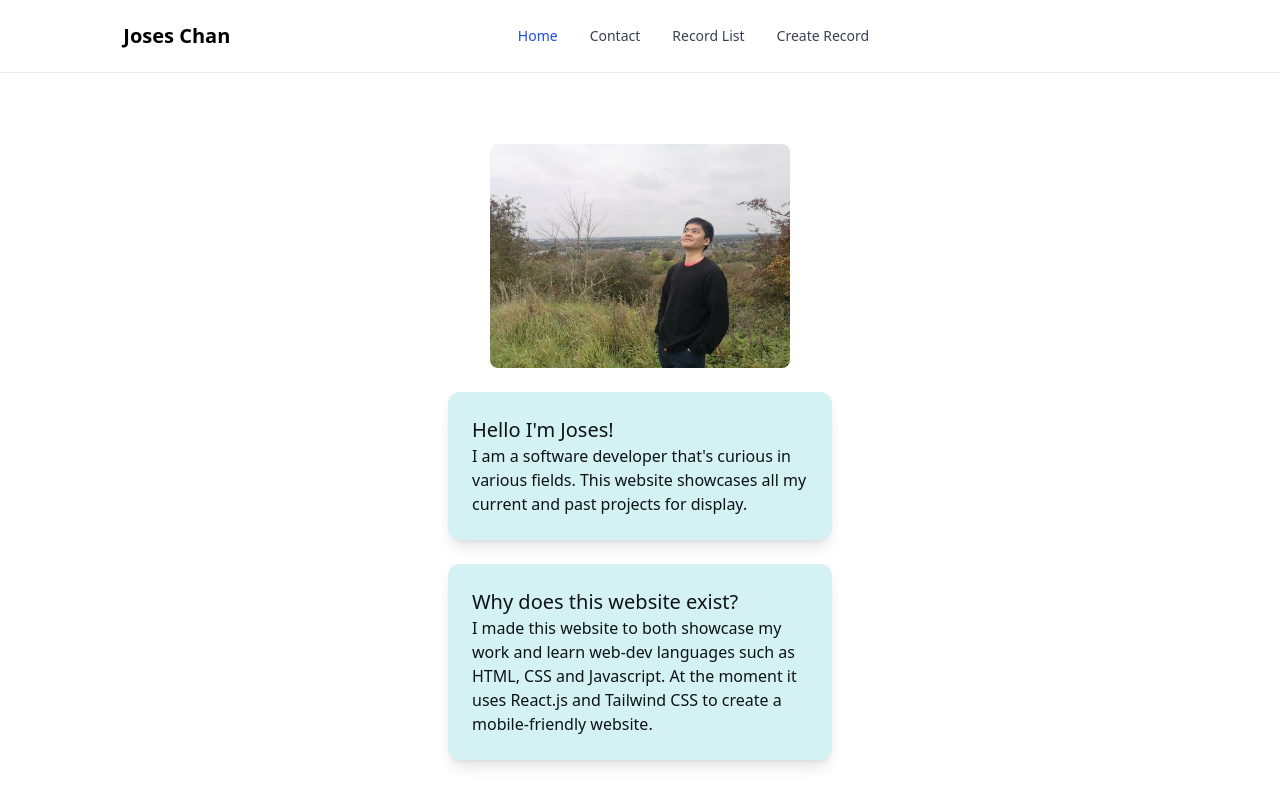
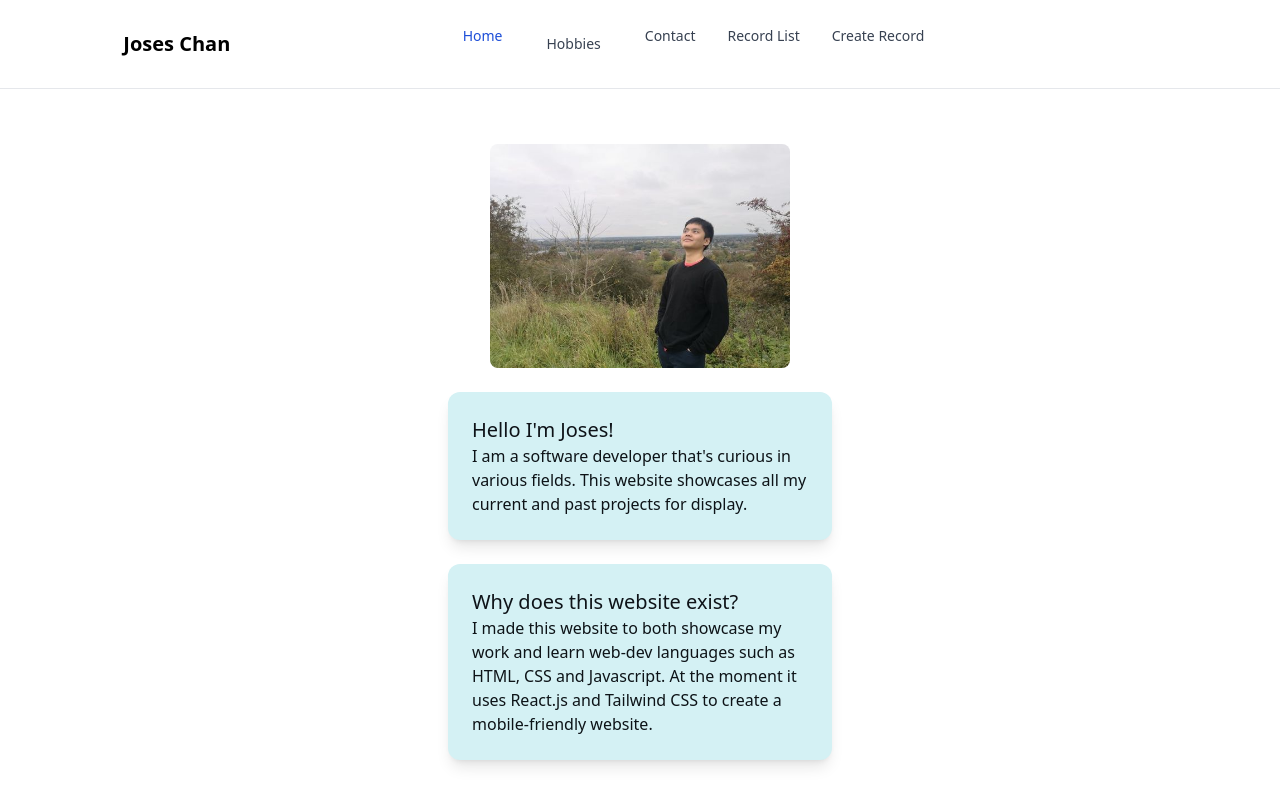
Before and after one commit to JosesChan/Personal-Website, a React (Create React App) app in the folder front_end/: page / in a window 1280 px wide. Built offline with nearby package versions, Linux system fonts and the light colour scheme.

Commit message:
Implementing navmenu highlighting features

```diff
--- a/front_end/src/components/NavMenu.jsx
+++ b/front_end/src/components/NavMenu.jsx
@@ -42,15 +42,12 @@ const NavMenu = () => {
         <div className={`lg:flex justify-between items-center w-full md:w-auto md:block md:order-1 md:pb-0 ${navbar ? "block" : "hidden"}`}>
           <ul className="flex flex-col p-4 mt-4 bg-gray-50 rounded-lg border border-gray-100 md:flex-row md:space-x-8 md:mt-0 md:text-sm md:font-medium md:border-0 md:bg-white dark:bg-gray-800 md:dark:bg-gray-900 dark:border-gray-700">
 
-              <CustomLink to="/" className="block py-2 px-3 text-white bg-blue-700 rounded md:bg-transparent md:text-blue-700 md:p-0 dark:text-white" aria-current="page">Home</CustomLink>
-              {/*               <CustomLink to="/About" className="block py-2 px-3 text-gray-700 rounded hover:bg-gray-100 md:hover:bg-transparent md:hover:text-blue-700 md:p-0 md:dark:hover:text-white dark:text-gray-400 dark:hover:bg-gray-700 dark:hover:text-white md:dark:hover:bg-transparent dark:border-gray-700">About</CustomLink>
-              <CustomLink to="/Projects" className="block py-2 px-3 text-gray-700 rounded hover:bg-gray-100 md:hover:bg-transparent md:hover:text-blue-700 md:p-0 md:dark:hover:text-white dark:text-gray-400 dark:hover:bg-gray-700 dark:hover:text-white md:dark:hover:bg-transparent dark:border-gray-700">Work Projects</CustomLink>
-              <CustomLink to="/Hobbies" className="block py-2 px-3 text-gray-700 rounded hover:bg-gray-100 md:hover:bg-transparent md:hover:text-blue-700 md:p-0 md:dark:hover:text-white dark:text-gray-400 dark:hover:bg-gray-700 dark:hover:text-white md:dark:hover:bg-transparent dark:border-gray-700">Hobbies</CustomLink>
-              */}
 
-              <CustomLink to="/Contact" className="block py-2 px-3 text-gray-700 rounded hover:bg-gray-100 md:hover:bg-transparent md:hover:text-blue-700 md:p-0 md:dark:hover:text-white dark:text-gray-400 dark:hover:bg-gray-700 dark:hover:text-white md:dark:hover:bg-transparent dark:border-gray-700">Contact</CustomLink>
-              <CustomLink to="/Records" className="block py-2 px-3 text-gray-700 rounded hover:bg-gray-100 md:hover:bg-transparent md:hover:text-blue-700 md:p-0 md:dark:hover:text-white dark:text-gray-400 dark:hover:bg-gray-700 dark:hover:text-white md:dark:hover:bg-transparent dark:border-gray-700">Record List</CustomLink>
-              <CustomLink to="/Create" className="block py-2 px-3 text-gray-700 rounded hover:bg-gray-100 md:hover:bg-transparent md:hover:text-blue-700 md:p-0 md:dark:hover:text-white dark:text-gray-400 dark:hover:bg-gray-700 dark:hover:text-white md:dark:hover:bg-transparent dark:border-gray-700">Create Record</CustomLink>
+              <CustomLink to="/" className="block py-2 px-3  bg-blue-700 rounded md:bg-transparent md:text-blue-700 md:p-0 dark:text-white" aria-current="page">Home</CustomLink>
+              <CustomLink to="/Home"   className={({isActive}) => (isActive?'text-blue-700' : 'text-gray-700 hover:bg-gray-100')+` block py-2 px-3`}>Hobbies</CustomLink>
+              <CustomLink to="/Contact" className={({isActive}) => (isActive?'text-blue-700' : 'text-gray-700 hover:bg-gray-100')+"block py-2 px-3 rounded md:hover:bg-transparent md:hover:text-blue-700 md:p-0 md:dark:hover:text-white dark:text-gray-400 dark:hover:bg-gray-700 dark:hover:text-white md:dark:hover:bg-transparent dark:border-gray-700"}>Contact</CustomLink>
+              <CustomLink to="/Records" className={({isActive}) => (isActive?'text-blue-700' : 'text-gray-700 hover:bg-gray-100')+"block py-2 px-3 rounded md:hover:bg-transparent md:hover:text-blue-700 md:p-0 md:dark:hover:text-white dark:text-gray-400 dark:hover:bg-gray-700 dark:hover:text-white md:dark:hover:bg-transparent dark:border-gray-700"}>Record List</CustomLink>
+              <CustomLink to="/Create" className={({isActive}) => (isActive?'text-blue-700' : 'text-gray-700 hover:bg-gray-100')+"block py-2 px-3 text-gray-700 rounded md:hover:bg-transparent md:hover:text-blue-700 md:p-0 md:dark:hover:text-white dark:text-gray-400 dark:hover:bg-gray-700 dark:hover:text-white md:dark:hover:bg-transparent dark:border-gray-700"}>Create Record</CustomLink>
 
           </ul>
         </div>
```
Also changed, not shown: 1 other file (tests, documents, lock files or other folders).
